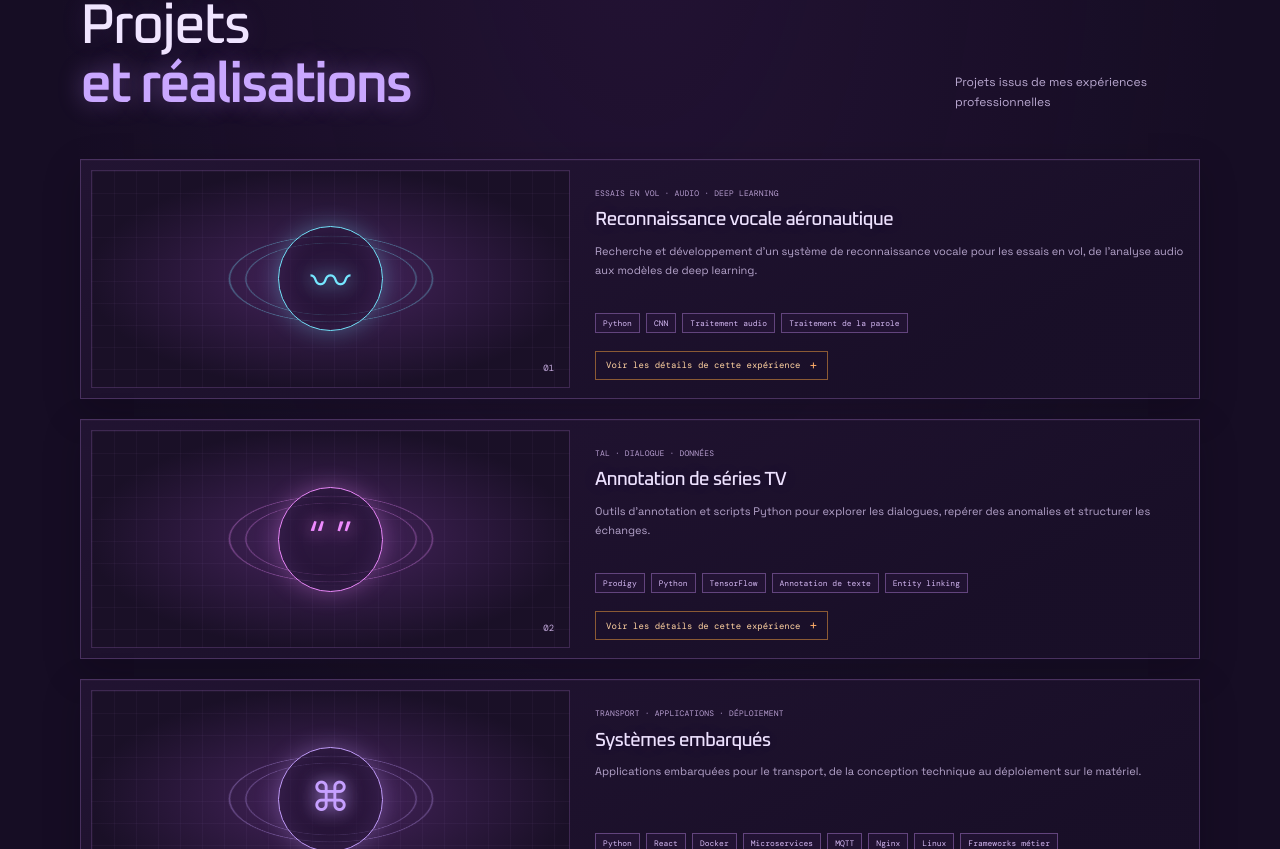
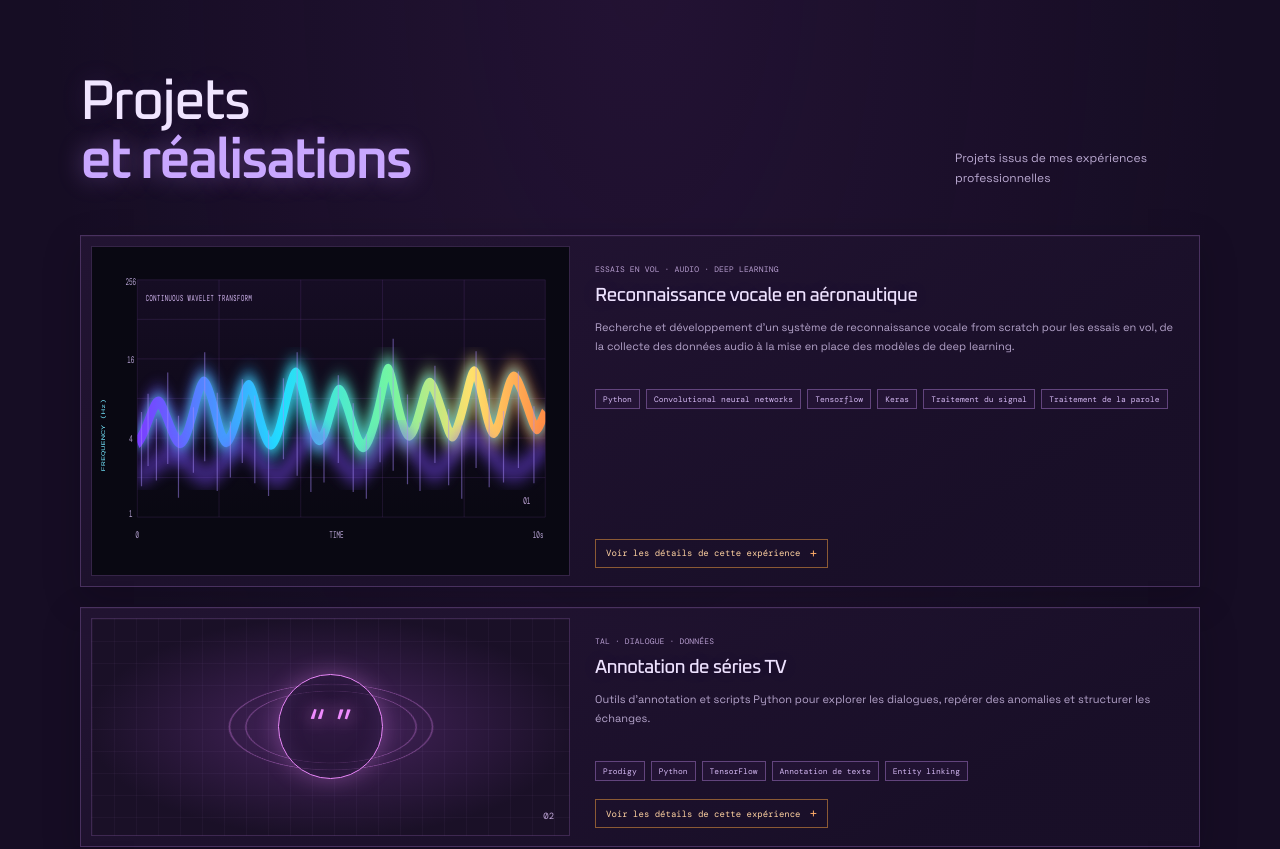
Before and after one commit to julietteBergoend/git-portfolio, a React (Vite) app in the folder portfolio/: page / in a window 1280 px wide. Shown: the part 751-1600 px from the top of the page. Built offline with nearby package versions, Linux system fonts and the light colour scheme.

Commit message:
update aviation project

```diff
--- a/portfolio/src/App.css
+++ b/portfolio/src/App.css
@@ -1959,6 +1959,66 @@ body.loading-active {
   color: #c6a0ff;
 }
 
+.project-wavelet {
+  min-height: 330px;
+  color: var(--cyan);
+  background: #090812;
+}
+
+.project-wavelet::before,
+.project-wavelet::after {
+  display: none;
+}
+
+.cwt-chart {
+  position: absolute;
+  inset: 0;
+  width: 100%;
+  height: 100%;
+}
+
+.cwt-grid {
+  fill: none;
+  stroke: #bd75ff26;
+  stroke-width: 1;
+}
+
+.cwt-energy-glow {
+  opacity: 0.58;
+}
+
+.cwt-energy-ridge {
+  filter: drop-shadow(0 0 7px #54e6ffbd);
+}
+
+.cwt-axis-labels,
+.cwt-label,
+.cwt-number {
+  fill: #b7a3d4;
+  font-family: var(--mono);
+  font-size: 10px;
+}
+
+.cwt-axis-labels text {
+  text-anchor: middle;
+}
+
+.cwt-axis-labels text:last-child {
+  fill: #75e7ff;
+  font-size: 9px;
+}
+
+.cwt-label {
+  fill: #e0c3ff;
+  font-size: 9px;
+  letter-spacing: 1px;
+}
+
+.cwt-number {
+  fill: #c3a9dc;
+  text-anchor: end;
+}
+
 .project-symbol {
   width: 105px;
   height: 105px;
--- a/portfolio/src/App.tsx
+++ b/portfolio/src/App.tsx
@@ -232,14 +232,94 @@ function App() {
                 return (
                   <article className="project" data-reveal key={project.number}>
                     <div
-                      className={`project-visual ${project.tone}`}
+                      className={`project-visual ${project.tone}${project.number === '01' ? ' project-wavelet' : ''}`}
                       aria-label={`${project.name} — ${copy.projects.visualizationLabel}`}
                       role="img"
                     >
-                      <span className="project-symbol" aria-hidden="true">
-                        {project.symbol}
-                      </span>
-                      <span className="visual-number">{project.number}</span>
+                      {project.number === '01' ? (
+                        <svg
+                          className="cwt-chart"
+                          viewBox="0 0 800 340"
+                          preserveAspectRatio="none"
+                          aria-hidden="true"
+                        >
+                          <defs>
+                            <linearGradient id="cwt-background" x1="0" y1="0" x2="0" y2="1">
+                              <stop offset="0" stopColor="#160d24" />
+                              <stop offset="1" stopColor="#090812" />
+                            </linearGradient>
+                            <linearGradient id="cwt-energy" x1="0" y1="0" x2="1" y2="0">
+                              <stop offset="0" stopColor="#7b3cff" />
+                              <stop offset=".35" stopColor="#21dcff" />
+                              <stop offset=".62" stopColor="#73f5a2" />
+                              <stop offset=".82" stopColor="#ffe06b" />
+                              <stop offset="1" stopColor="#ff8b45" />
+                            </linearGradient>
+                            <filter id="cwt-glow" x="-20%" y="-30%" width="140%" height="160%">
+                              <feGaussianBlur stdDeviation="9" />
+                            </filter>
+                            <clipPath id="cwt-plot-clip">
+                              <rect x="76" y="34" width="684" height="246" />
+                            </clipPath>
+                          </defs>
+                          <rect x="76" y="34" width="684" height="246" fill="url(#cwt-background)" />
+                          <g className="cwt-grid">
+                            <path d="M76 34H760 M76 75H760 M76 116H760 M76 157H760 M76 198H760 M76 239H760 M76 280H760" />
+                            <path d="M76 34V280 M213 34V280 M350 34V280 M487 34V280 M624 34V280 M760 34V280" />
+                          </g>
+                          <g clipPath="url(#cwt-plot-clip)">
+                            <path
+                              className="cwt-energy-glow"
+                              d="M76 203 C96 190 104 146 119 167 S145 221 162 188 183 122 199 154 220 222 239 186 260 126 275 163 300 225 319 177 340 117 354 151 378 220 395 183 413 136 430 170 454 225 474 182 492 106 506 145 529 214 546 178 563 127 582 161 602 211 619 174 638 111 652 149 672 212 688 169 708 126 727 160 744 195 760 171"
+                              fill="none"
+                              stroke="url(#cwt-energy)"
+                              strokeWidth="30"
+                              filter="url(#cwt-glow)"
+                            />
+                            <path
+                              className="cwt-energy-ridge"
+                              d="M76 203 C96 190 104 146 119 167 S145 221 162 188 183 122 199 154 220 222 239 186 260 126 275 163 300 225 319 177 340 117 354 151 378 220 395 183 413 136 430 170 454 225 474 182 492 106 506 145 529 214 546 178 563 127 582 161 602 211 619 174 638 111 652 149 672 212 688 169 708 126 727 160 744 195 760 171"
+                              fill="none"
+                              stroke="url(#cwt-energy)"
+                              strokeWidth="13"
+                            />
+                            <path
+                              d="M76 237 C115 226 127 207 151 219 S190 248 218 225 251 197 279 220 315 246 343 215 381 192 411 217 444 242 474 216 512 184 539 209 574 243 604 215 640 191 671 216 718 238 760 205"
+                              fill="none"
+                              stroke="#7b4cff"
+                              strokeWidth="18"
+                              opacity=".56"
+                              filter="url(#cwt-glow)"
+                            />
+                            <path
+                              d="M83 171V248 M94 152V227 M108 178V242 M127 130V225 M145 175V260 M170 166V234 M189 109V222 M210 151V253 M232 181V239 M252 137V224 M273 154V245 M296 190V258 M321 136V220 M344 109V237 M367 162V254 M389 188V244 M413 133V224 M438 162V254 M460 194V261 M483 145V223 M505 95V232 M529 153V246 M550 182V253 M575 123V224 M598 168V247 M620 185V261 M644 108V229 M666 147V249 M690 170V244 M715 129V229 M741 165V245"
+                              fill="none"
+                              stroke="#a78bff"
+                              strokeWidth="2"
+                              opacity=".48"
+                            />
+                          </g>
+                          <g className="cwt-axis-labels">
+                            <text x="76" y="302">0</text>
+                            <text x="410" y="302">TIME</text>
+                            <text x="748" y="302">10s</text>
+                            <text x="65" y="39">256</text>
+                            <text x="65" y="120">16</text>
+                            <text x="65" y="202">4</text>
+                            <text x="65" y="280">1</text>
+                            <text transform="translate(22 195) rotate(-90)">FREQUENCY (Hz)</text>
+                          </g>
+                          <text className="cwt-label" x="90" y="56">CONTINUOUS WAVELET TRANSFORM</text>
+                          <text className="cwt-number" x="735" y="266">{project.number}</text>
+                        </svg>
+                      ) : (
+                        <>
+                          <span className="project-symbol" aria-hidden="true">
+                            {project.symbol}
+                          </span>
+                          <span className="visual-number">{project.number}</span>
+                        </>
+                      )}
                     </div>
                     <div className="project-info">
                       <p className="project-type">{project.category}</p>
--- a/portfolio/src/translations/index.ts
+++ b/portfolio/src/translations/index.ts
@@ -17,12 +17,12 @@ const fr = {
     statusLabel: 'Statut',
     status: 'Disponible',
     description:
-      'Ingénieure logiciel spécialisée en Python, React et traitement du langage. Je transforme des besoins complexes en applications fiables, de la recherche au déploiement.',
+      'Ingénieure logiciel full-stack spécialisée en Python, j\'ai commencé ma carrière dans la recherche sur le traitement de la parole, puis me suis tournée vers le développement d\'applications embarquées. J\'aime voir les idées se transformer en solutions concrètes, et l\'apprentissage constant que ce métier m\'apporte quotidiennement. J\'adore relever des défis et mettre ma détermination à l\'épreuve.',
     mission:
-      'Relier recherche et produit pour créer des outils concrets, utiles et robustes.',
+      'Transformer les exigences commerciales complexes en solutions techniques robustes. Actuellement concentrée sur les Microservices et les Applications Embarquées.',
     terminalTitle: 'profil_utilisateur.log',
     whoamiCommand: 'whoami',
-    qualificationsCommand: 'cat qualifications.txt',
+    qualificationsCommand: 'cat mission.txt',
     expertiseHeading: 'Domaines clés',
     experienceStat: 'Expérience',
     experienceValue: '5+ ans',
@@ -99,8 +99,11 @@ const fr = {
         summary:
           'Traitement du langage et reconnaissance vocale appliqués aux essais en vol.',
         details: [
-          'Étude des méthodes de reconnaissance de la parole et collecte de corpus.',
-          'Traitement du signal audio et développement d’un système de reconnaissance vocale en Python.',
+          'Étude de l\'état de l\'art des méthodes de reconnaissance de la parole : créer un système aussi pointu que les modèles existants. Le modèle est à créer de zéro afin de respecter la confidentialité des données d\'essais en vol.',
+          'Collecte du corpus audio : récupération de centaines d\'heures de données audio open source et retranscription manuelle d\'audio d\'essais en vol.',
+          'Traitement du signal : normalisation, filtrage, extraction de caractéristiques et préparation des données pour l\'entraînement du modèle.',
+          'Test de différents modèles de deep learning pour la reconnaissance vocale, en utilisant des architectures CNN (Convolutional Neural Networks) et RNN (Recurrent Neural Networks).',
+          'Développement d’un système de reconnaissance vocale en Python.',
         ],
       },
     ],
@@ -116,11 +119,11 @@ const fr = {
     entries: [
       {
         number: '01',
-        name: 'Reconnaissance vocale aéronautique',
+        name: 'Reconnaissance vocale en aéronautique',
         category: 'Essais en vol · Audio · Deep learning',
         summary:
-          'Recherche et développement d’un système de reconnaissance vocale pour les essais en vol, de l’analyse audio aux modèles de deep learning.',
-        skills: ['Python', 'CNN', 'Traitement audio', 'Traitement de la parole'],
+          'Recherche et développement d’un système de reconnaissance vocale from scratch pour les essais en vol, de la collecte des données audio à la mise en place des modèles de deep learning.',
+        skills: ['Python', 'Convolutional neural networks', 'Tensorflow', 'Keras','Traitement du signal', 'Traitement de la parole'],
         experienceIndex: 2,
         tone: 'project-cyan',
         symbol: '〰',
@@ -231,26 +234,26 @@ const en: Translation = {
   profileName: 'Juliette Bergoënd',
   place: 'Besançon, France',
   profile: {
-    heading: 'Who am I?',
-    operatorLabel: 'Operator',
+    heading: 'WhoamI?',
+    operatorLabel: 'ID',
     roleLabel: 'Role',
     role: 'Software Engineer',
     locationLabel: 'Location',
     statusLabel: 'Status',
     status: 'Available',
     description:
-      'Software engineer specializing in Python, React, and language technology. I turn complex needs into reliable applications, from research to deployment.',
+      'I am a full-stack software engineer specializing in Python. I began my career in speech-processing research before moving into embedded application development. I love seeing ideas become practical solutions, and I value the constant learning this work brings every day. I enjoy taking on challenges and testing my determination.',
     mission:
-      'Connecting research and product to build practical, useful, and robust tools.',
+      'Turning complex business requirements into robust technical solutions. Currently focused on microservices and embedded applications.',
     terminalTitle: 'user_profile.log',
     whoamiCommand: 'whoami',
-    qualificationsCommand: 'cat qualifications.txt',
+    qualificationsCommand: 'cat mission.txt',
     expertiseHeading: 'Core expertise',
     experienceStat: 'Experience',
     experienceValue: '5+ yrs',
     projectsStat: 'Projects',
     projectsValue: '03',
-    educationStat: 'Plathéine',
+    educationStat: 'Platyine',
     educationValue: '∞',
     qualificationsHeading: 'Qualifications',
   },
@@ -320,8 +323,11 @@ const en: Translation = {
         summary:
           'Natural-language processing and speech recognition applied to flight tests.',
         details: [
-          'Reviewed speech-recognition methods and collected general and aviation audio corpora.',
-          'Processed audio and built a speech-recognition system from scratch in Python.',
+          'Reviewed state-of-the-art speech-recognition methods to build a system competitive with existing models. Developed it from scratch to protect the confidentiality of flight-test data.',
+          'Collected audio data by sourcing hundreds of hours of open-source recordings and manually transcribing flight-test audio.',
+          'Prepared audio signals for training through normalization, filtering, feature extraction, and dataset preparation.',
+          'Tested deep-learning models for speech recognition using CNN (Convolutional Neural Network) and RNN (Recurrent Neural Network) architectures.',
+          'Developed a speech-recognition system in Python.',
         ],
       },
     ],
@@ -337,11 +343,18 @@ const en: Translation = {
     entries: [
       {
         number: '01',
-        name: 'Aircraft speech recognition',
+        name: 'Aviation speech recognition',
         category: 'Flight tests · Audio · Deep learning',
         summary:
-          'Research and development of a speech-recognition system for flight tests, from audio analysis to deep-learning models.',
-        skills: ['Python', 'CNN', 'Audio processing', 'Speech processing'],
+          'Researched and built a speech-recognition system from scratch for flight tests, from collecting audio data to developing deep-learning models.',
+        skills: [
+          'Python',
+          'Convolutional neural networks',
+          'TensorFlow',
+          'Keras',
+          'Signal processing',
+          'Speech processing',
+        ],
         experienceIndex: 2,
         tone: 'project-cyan',
         symbol: '〰',
```
